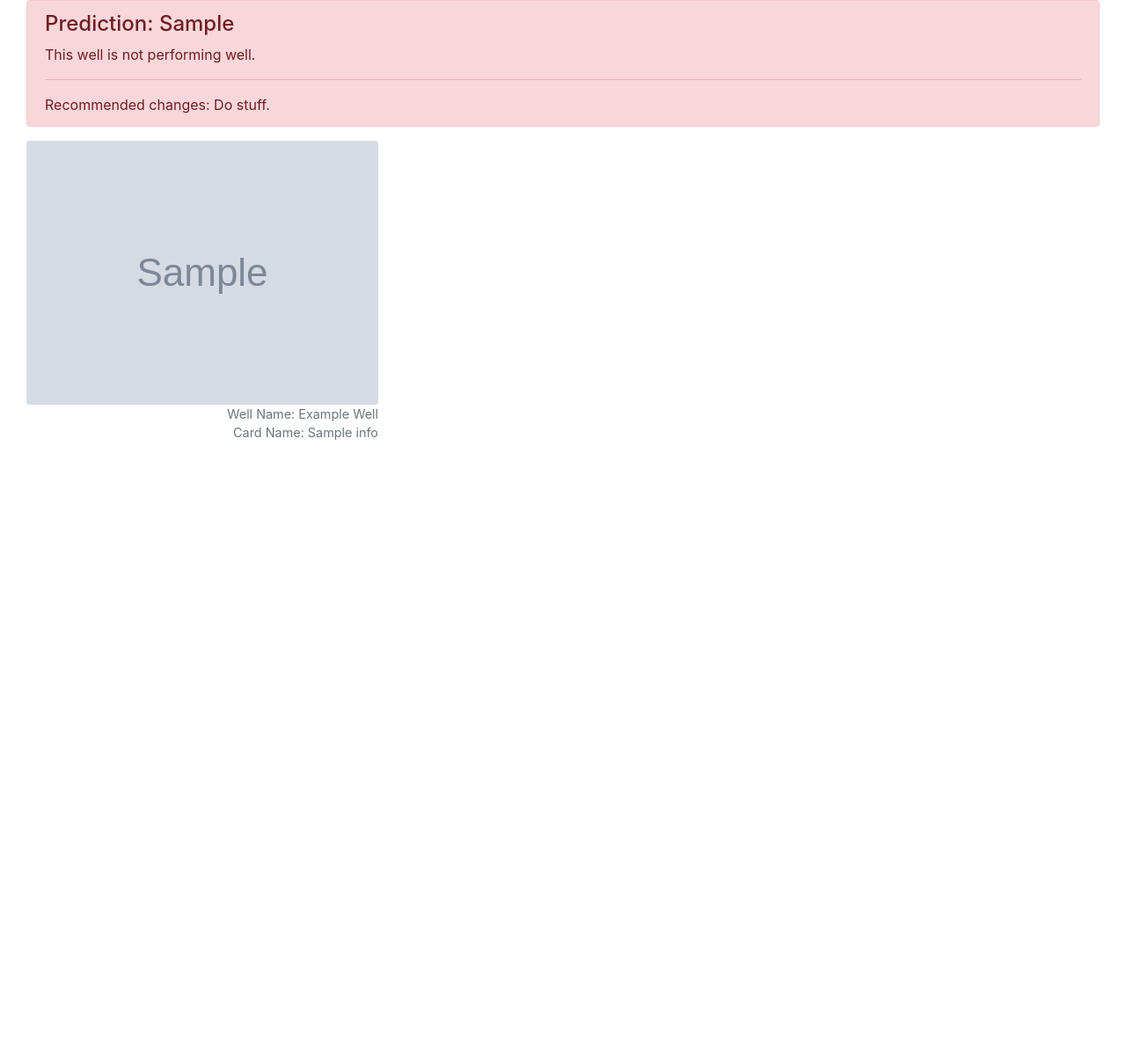
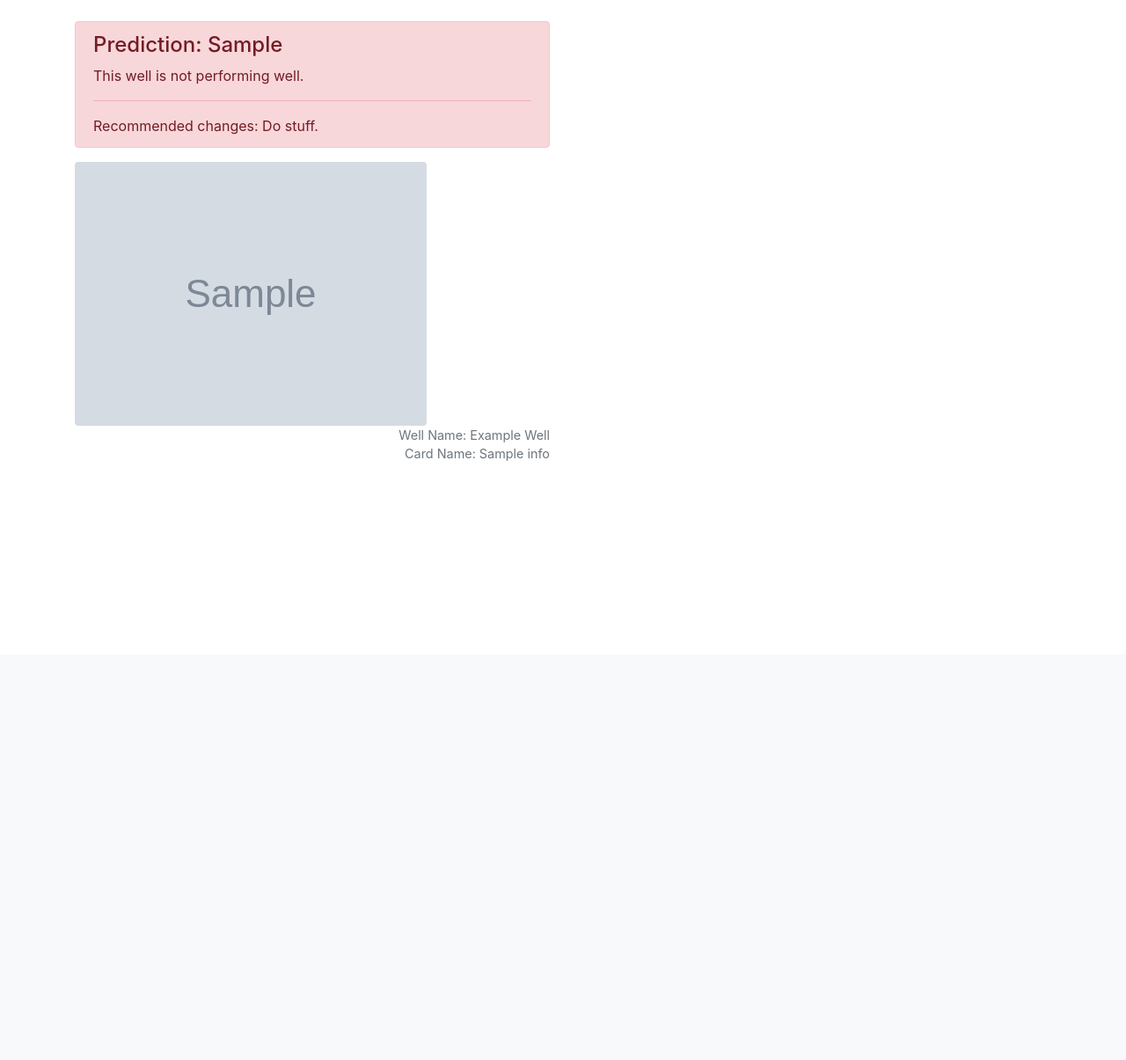
Before and after one commit to wrodgers69/dyno2, a Django app: template djangoproject/dyno/templates/dyno/predict_results.html in a window 1280 px wide. Shown: the part 56-1261 px from the top of the page at 88% size. After the commit the page ends 580 px from the top, so only its background shows below. Run offline with Django 3.2, Linux system fonts and the light colour scheme; tables that the repository leaves empty hold one stand-in row (values such as "Sample post"); the template is opened without the code that fills it: values that come from a table or form of the project are taken from there, most other values are stand-ins (such as "Sample title", 1, 10 or a date in 2020); grey boxes marked "Sample" are stand-in pictures; parts of the project's set-up code (start-up, migrations or seed data) failed here and were passed over; some libraries are stand-ins or nearby versions.

Commit message:
Updated flow from directory predicitions and UI.

```diff
--- a/djangoproject/dyno/templates/dyno/predict_results.html
+++ b/djangoproject/dyno/templates/dyno/predict_results.html
@@ -3,21 +3,10 @@
 {% extends 'base.html' %}
 
 {% block content %}
-    <div class="container - fluid">
-
-
-
-
-
-
-
-
-    </div>
-
-    <div class="container-fluid">
-      <div class="row-fluid">
-        <div class="col-sm">
-
+    <div class="container">
+      <div class="row">
+        <div class="col">
+          <br/>
           {% if img.prediction == 'Good' %}
 
           <div class="alert alert-success" role="alert">
@@ -37,25 +26,26 @@
           </div>
           {% endif %}
 
-          <figure class="figure - fluid">
             <img src="{{img_path}}" class = "rounded img-fluid" alt="Responsive image"></img>
             <figcaption class="figure-caption text-right">Well Name: Example Well</br>Card Name: {{img.title}}</figcaption>
-          </figure>
 
         </div>
-        <div class="col-sm">
+
+        <div class="col-6">
+          <br/>
           <div class="embed-responsive embed-responsive-16by9">
               <iframe class="embed-responsive-item"
                   src="{{iframeUrl}}"
                   frameborder="0"
                   width="1200"
-                  height="800"
+                  height="2000"
                   allowtransparency
                   allowfullscreen
               ></iframe>
+
           </div>
         </div>
-      </div>
     </div>
+  </div>
 
 {% endblock %}
```
Also changed, not shown: djangoproject/dyno/forms.py (+13 -6 lines), djangoproject/dyno/predict/predict_model.py (+8 -6 lines), djangoproject/dyno/utils/choices.py (added, +9 -0 lines), djangoproject/dyno/utils/__init__.py (added), 1 other file.
